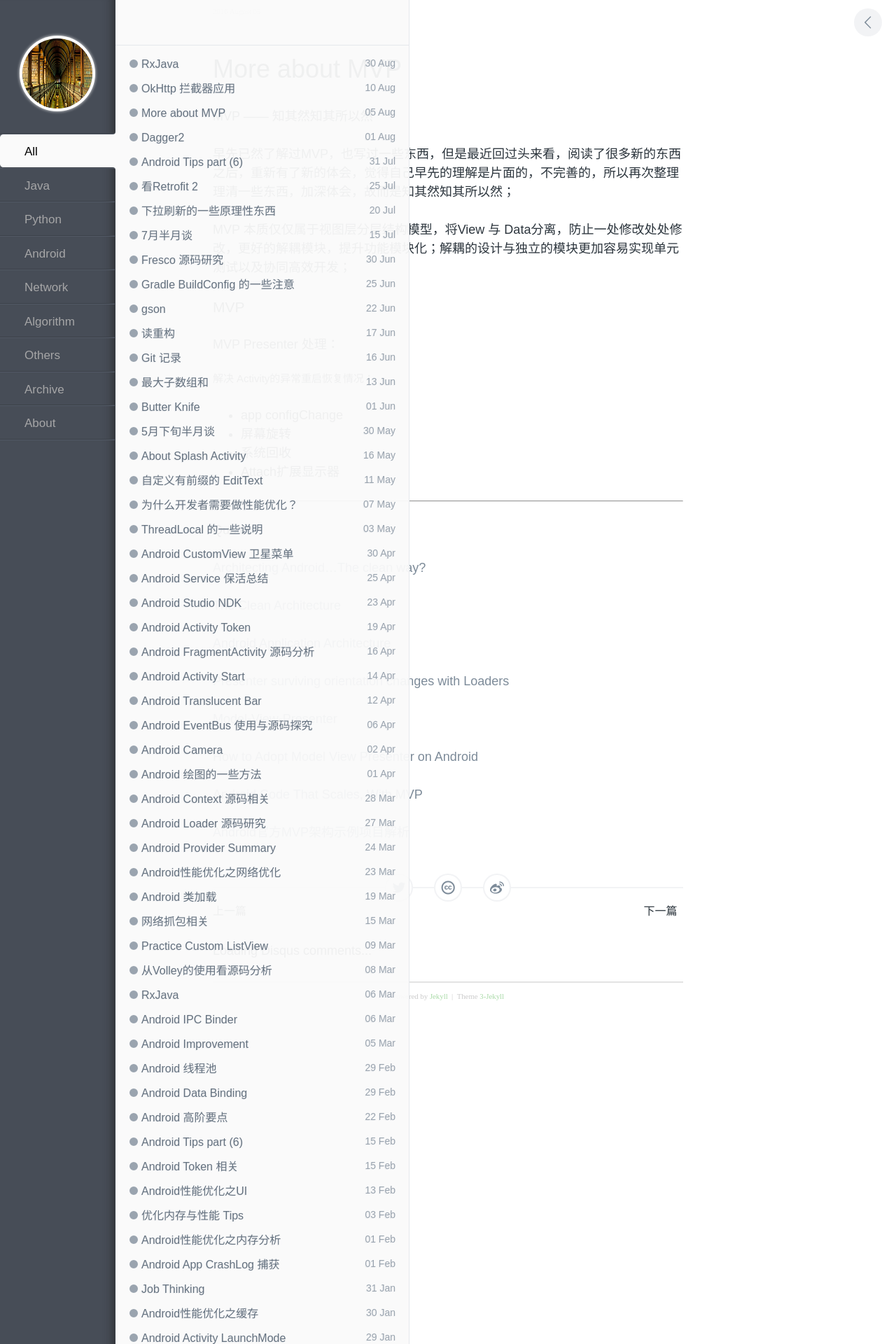
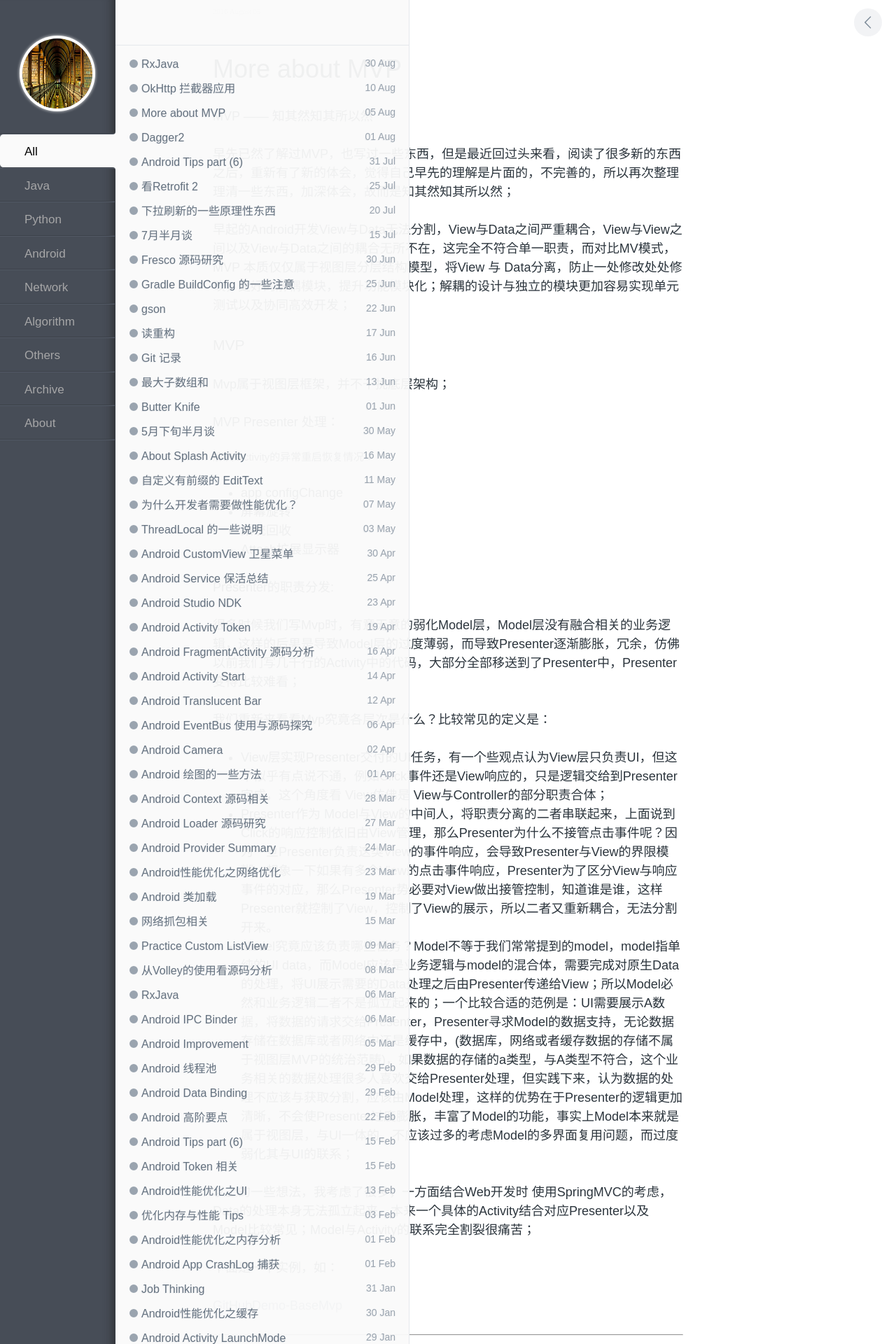
Before and after one commit to enlipan/enlipan.github.io, a Jekyll site: the page built from _posts/2016-08-05-more-about-mvp.md, in a window 1280 px wide. Shown: the top 1920 px of the page at 70% size. Built offline with Jekyll 4.4.1, drawn with Linux system fonts in a browser that asks for light colours; nearby versions of some CDN libraries; comment, search, counter and statistics services are not loaded; some of the changed text lies outside the part shown.

Commit message:
modify mvp

```diff
--- a/_posts/2016-08-05-more-about-mvp.md
+++ b/_posts/2016-08-05-more-about-mvp.md
@@ -8,12 +8,12 @@
 
 早先已然了解过MVP，也写过一些东西，但是最近回过头来看，阅读了很多新的东西之后，重新有了新的体会，觉得自己早先的理解是片面的，不完善的，所以再次整理理清一些东西，加深体会，故而是知其然知其所以然；
 
-MVP 本质仅仅属于视图层分层结构模型，将View 与 Data分离，防止一处修改处处修改，更好的解耦模块，提升功能模块化；解耦的设计与独立的模块更加容易实现单元测试以及协同高效开发；
+早起的Android开发View与Data无法分割，View与Data之间严重耦合，View与View之间以及View与Data之间的耦合无所不在，这完全不符合单一职责，而对比MV模式，MVP 本质仅仅属于视图层分层结构模型，将View 与 Data分离，防止一处修改处处修改，更好的解耦模块，提升功能模块化；解耦的设计与独立的模块更加容易实现单元测试以及协同高效开发；
 
 ###  MVP
 
 
-
+Mvp属于视图层框架，并不干扰底层架构；
 
 
 ####  MVP Presenter 处理：
@@ -27,6 +27,21 @@
 * Attach扩展显示器
 
 
+#### Presenter的职责分发:
+
+很多时候我们写Mvp时，有意无意的弱化Model层，Model层没有融合相关的业务逻辑，这样的后果是导致Model层的过度薄弱，而导致Presenter逐渐膨胀，冗余，仿佛以前我们写几千行的Activity中的代码，大部分全部移送到了Presenter中，Presenter变得比较难看；
+
+我们重新来看看Mvp究竟各层次是什么？比较常见的定义是：
+
+* View层实现Presenter交付的UI任务，有一个些观点认为View层只负责UI，但这个似乎有点说不通，例如Click事件还是View响应的，只是逻辑交给到Presenter完成，这个角度看 View仿佛是 View与Controller的部分职责合体；
+
+* Presenter作为 Model与View的中间人，将职责分离的二者串联起来，上面说到Click的响应控制依旧由View管理，那么Presenter为什么不接管点击事件呢？因为一旦Presenter负责这类View的事件响应，会导致Presenter与View的界限模糊，想象一下如果有多个View的点击事件响应，Presenter为了区分View与响应事件的对应，那么Presenter势必要对View做出接管控制，知道谁是谁，这样Presenter就控制了View，控制了View的展示，所以二者又重新耦合，无法分割开来。
+
+* Model究竟应该负责哪些任务？Model不等于我们常常提到的model，model指单纯的UI data，而Model应该是业务逻辑与model的混合体，需要完成对原生Data的处理，将UI展示需要的Data处理之后由Presenter传递给View；所以Model必然和业务逻辑二者不是孤立起来的；一个比较合适的范例是：UI需要展示A数据，将数据的请求交给Presenter，Presenter寻求Model的数据支持，无论数据存储在数据库或者网络中还是缓存中，(数据库，网络或者缓存数据的存储不属于视图层MVP的统治范畴)，如果数据的存储的a类型，与A类型不符合，这个业务相关的数据处理很多人喜欢交给Presenter处理，但实践下来，认为数据的处理不应该与获取分割，应该由Model处理，这样的优势在于Presenter的逻辑更加清晰，不会使Presenter过度膨胀，丰富了Model的功能，事实上Model本来就是属于视图层，与UI一体的，不应该过多的考虑Model的多界面复用问题，而过度弱化其与UI的联系；
+
+以上的一些想法，我考虑了很多，一方面结合Web开发时 使用SpringMVC的考虑，Data的处理本身无法孤立起来，本来一个具体的Activity结合对应Presenter以及Model比较常见；Model与Activity的联系完全割裂很痛苦；
+
+下面是一个实例，如：
 
 
 
@@ -36,6 +51,10 @@
 
 
 
+
+
+
+[GitHubDemo-BaseMvp](https://github.com/itlipan/BaseMvp)
 
 
 ---
@@ -50,6 +69,8 @@
 
 [Presenter surviving orientation changes with Loaders](https://medium.com/@czyrux/presenter-surviving-orientation-changes-with-loaders-6da6d86ffbbf#.6jdmawbf9)
 
+[Introduction to Model View Presenter on Android](https://github.com/konmik/konmik.github.io/wiki/Introduction-to-Model-View-Presenter-on-Android)
+
 [Model-View-Presenter](http://hannesdorfmann.com/mosby/mvp/)
 
 [How to Adopt Model View Presenter on Android](http://code.tutsplus.com/tutorials/how-to-adopt-model-view-presenter-on-android--cms-26206)
```
